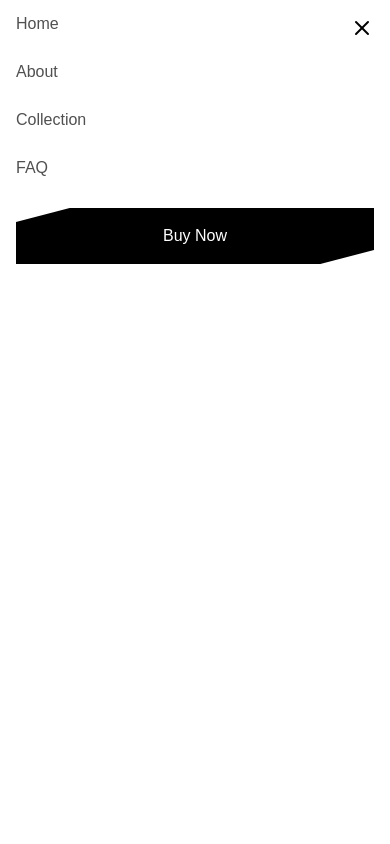
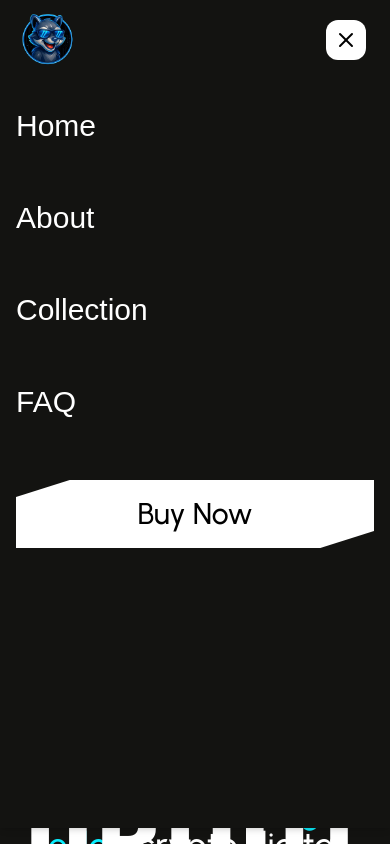
Before and after one commit to salman92-dev/kynzo, a Next.js app: page / in a window 390 px wide. Both pictures are taken after a click on the button 362 px from the left and 60 px from the top of the page. Shown: the top 844 px of the page. Built offline with nearby package versions, Linux system fonts and the light colour scheme.

Commit message:
Add files via upload

```diff
--- a/src/app/components/Navbar.jsx
+++ b/src/app/components/Navbar.jsx
@@ -126,22 +126,25 @@ export default function Navbar() {
             animate={{ opacity: 1, height: "100vh" }}
             exit={{ opacity: 0, height: 0 }}
             transition={{ duration: 0.3 }}
-            className="md:hidden bg-white shadow-md text-[#505050] overflow-hidden w-full h-[100vh] absolute -top-4 z-100"
+            className="md:hidden bg-[#131311] shadow-md text-white overflow-hidden w-full h-[100vh] fixed -top-4 z-100"
           >
+            <div className="flex justify-between items-center px-4 py-6">
+                <Image src="/logo.png" alt="logo" width={100} height={100} className="w-16 h-16"/>
                 <button
                 onClick={toggleMobileMenu}
-            className="md:hidden p-2 text-black mr-2 absolute top-2 right-0"
+                className="md:hidden p-2 text-black mr-2 bg-white rounded-xl"
                 aria-label={mobileOpen ? "Close Menu" : "Open Menu"}
                 aria-controls="mobile-menu"
                 aria-expanded={mobileOpen}
             >
                 {mobileOpen ? <X size={24} /> : <Menu size={24} />}
             </button>
+            </div>
             {menuItems.map((item) => (
               <Link
                 key={item.label}
                 href={linkHref(item.label)}
-                className="block px-4 py-3 text-base font-medium hover:text-blue-600 transition"
+                className="block px-4 py-3 text-3xl mb-8 font-medium hover:text-blue-600 transition"
                 onClick={() => setMobileOpen(false)}
               >
                 {item.label}
@@ -150,7 +153,7 @@ export default function Navbar() {
 
             {/* Mobile CTA */}
             <div className="flex flex-col gap-3 px-4 py-4">
-              <button className="bg-black text-white py-4 px-12 hover:opacity-90 transition clip-3">
+              <button className="bg-white urbanist-m text-3xl text-black py-4 px-12 hover:opacity-90 transition clip-3">
                Buy Now
             </button>
             </div>
```
Lines whose indentation alone changed are shown as unchanged.
